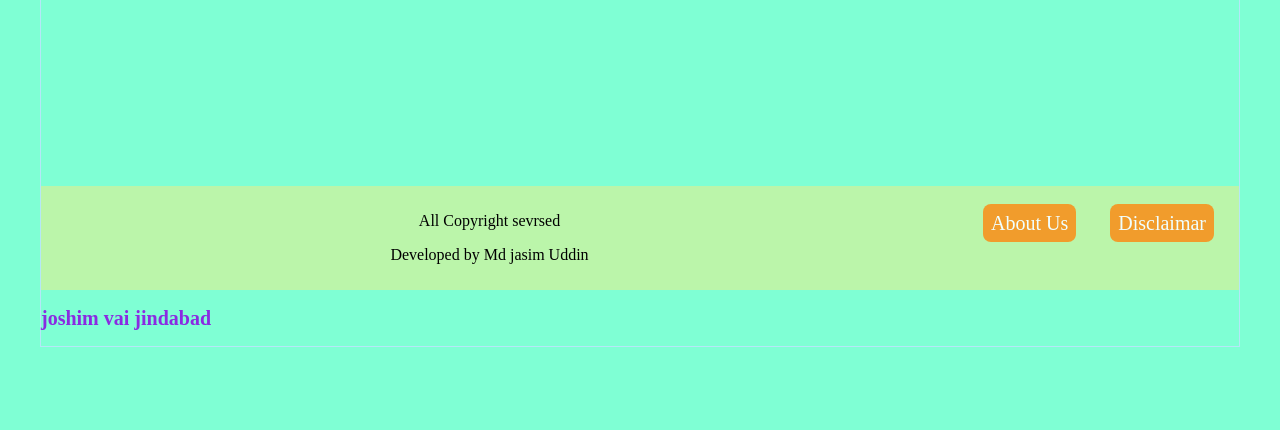
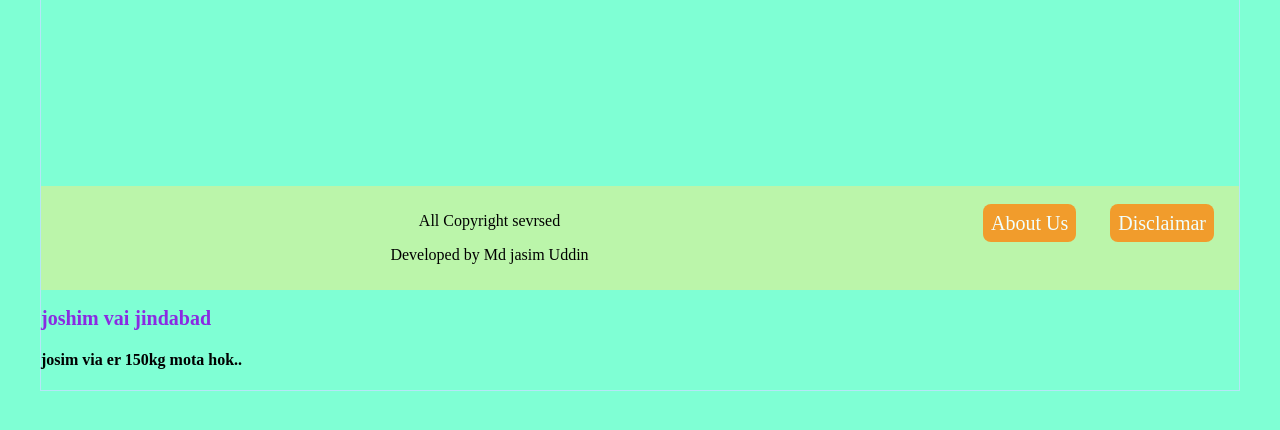
Before and after one commit to jasim147/html-layout, a plain HTML site: page login.html in a window 1280 px wide. Shown: the part 272-702 px from the top of the page. Drawn offline with Linux system fonts and the light colour scheme.

Commit message:
mota bow

```diff
--- a/login.html
+++ b/login.html
@@ -52,5 +52,11 @@
         </footer>
 
         <h2>joshim vai jindabad</h2>
+
+
+        <h4>josim via er 150kg mota hok..</h4>
+
+
+
 </body>
 </html>
```
